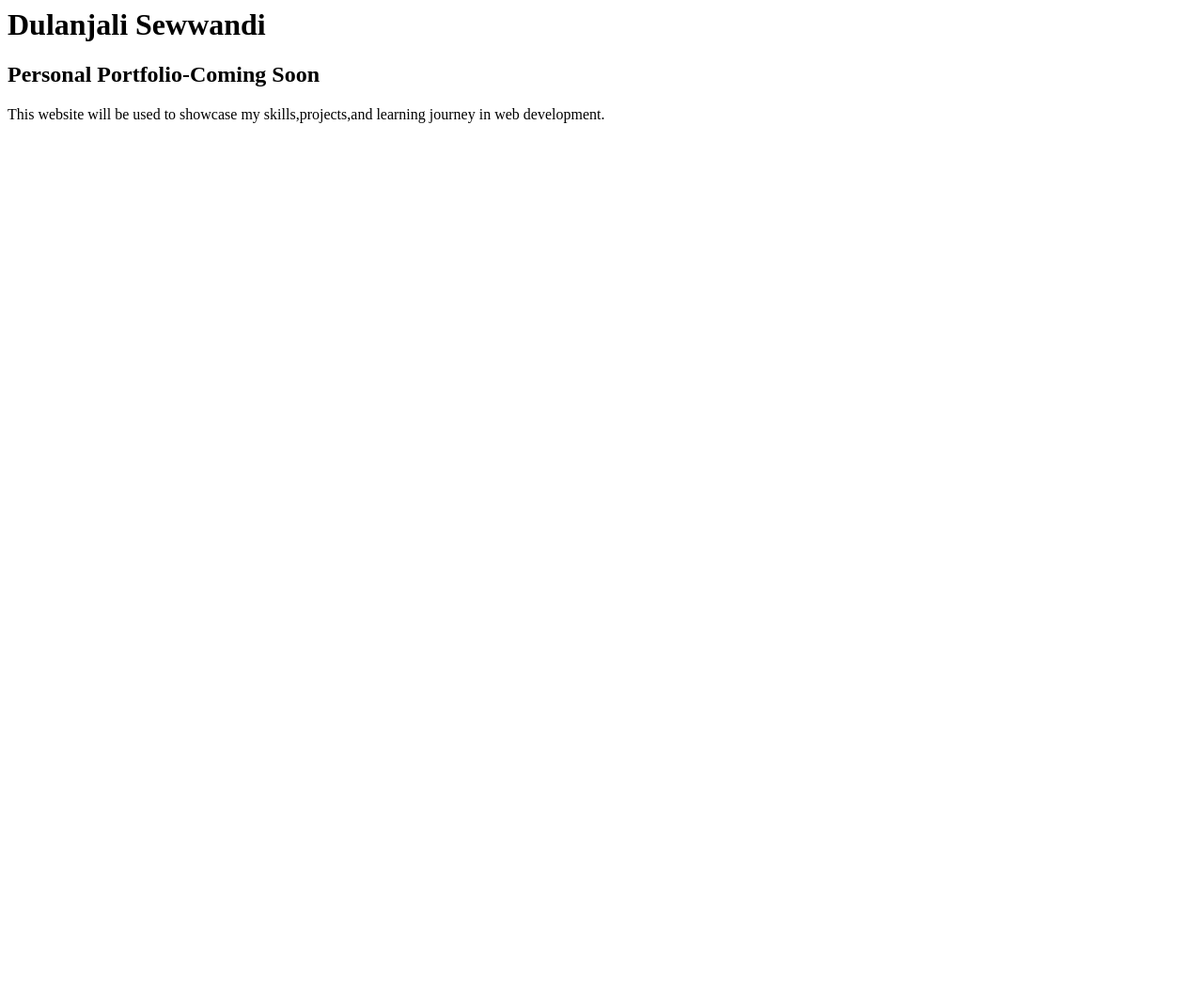
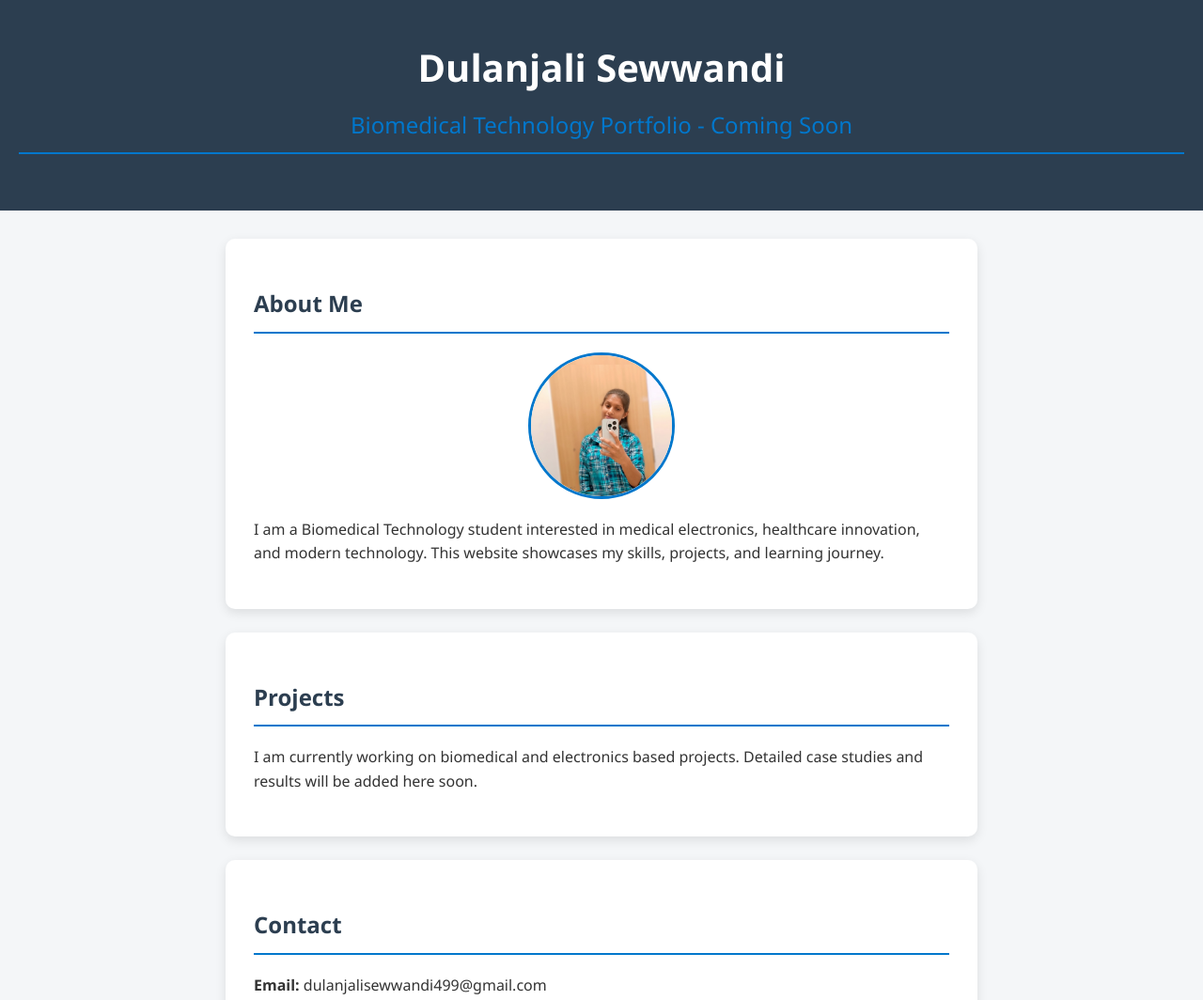
Before and after one commit to DulanjaliSewwandi/PERSONAL-PORTFOLIO, a plain HTML site: page index.html in a window 1280 px wide. Shown: the top 1064 px of the page at 94% size. Before the commit the page ends 800 px from the top, so only its background shows below. Drawn offline with Linux system fonts and the light colour scheme.

Commit message:
Initial commit: Add project structure and coming soon page

```diff
--- a/index.html
+++ b/index.html
@@ -1,10 +1,115 @@
+<!DOCTYPE html>
 <html lang="en">
-    <head>
-        <title>Personal Portfolio</title>
-    </head>
-    <body>
+<head>
+    <meta charset="UTF-8">
+    <meta name="viewport" content="width=device-width, initial-scale=1.0">
+    <title>Dulanjali Sewwandi - Portfolio</title>
+    <style>
+        /* General Styles */
+        body {
+            font-family: 'Segoe UI', Tahoma, Geneva, Verdana, sans-serif;
+            background-color: #f4f6f8;
+            color: #333;
+            margin: 0;
+            line-height: 1.6;
+        }
+
+        /* Header Section */
+        header {
+            background-color: #2c3e50;
+            color: white;
+            padding: 40px 20px;
+            text-align: center;
+        }
+
+        header h1 {
+            margin: 0;
+            font-size: 2.5rem;
+        }
+
+        header h2 {
+            font-weight: 300;
+            color: #0077cc;
+            margin-top: 10px;
+        }
+
+        /* Main Content Container */
+        main {
+            max-width: 800px;
+            margin: 30px auto;
+            padding: 0 20px;
+        }
+
+        /* Card Styling (Combined from both versions) */
+        .card {
+            background: #ffffff;
+            padding: 30px;
+            margin-bottom: 25px;
+            border-radius: 10px;
+            box-shadow: 0 4px 12px rgba(0, 0, 0, 0.1);
+        }
+
+        /* About Section Image */
+        #about img {
+            width: 150px;
+            height: 150px;
+            border-radius: 50%;
+            display: block;
+            margin: 0 auto 20px;
+            border: 3px solid #0077cc;
+            object-fit: cover;
+        }
+
+        h2 {
+            color: #2c3e50;
+            border-bottom: 2px solid #0077cc;
+            padding-bottom: 10px;
+            margin-bottom: 20px;
+        }
+
+        /* Footer */
+        footer {
+            text-align: center;
+            padding: 25px;
+            font-size: 14px;
+            color: #777;
+            background: #eef1f4;
+            margin-top: 50px;
+        }
+    </style>
+</head>
+<body>
+
+    <header>
         <h1>Dulanjali Sewwandi</h1>
-        <h2>Personal Portfolio-Coming Soon</h2>
-        <p>This website will be used to showcase my skills,projects,and learning journey in web development.</p>
-    </body>
+        <h2>Biomedical Technology Portfolio - Coming Soon</h2>
+    </header>
+
+    <main>
+        <section id="about" class="card">
+            <h2>About Me</h2>
+            <img src="WhatsApp Image 2025-12-24 at 09.47.07_ce9b0522.jpg" alt="Profile photo of Dulanjali">
+            <p>
+                I am a Biomedical Technology student interested in medical electronics,
+                healthcare innovation, and modern technology. This website showcases my
+                skills, projects, and learning journey.
+            </p>
+        </section>
+
+        <section id="projects" class="card">
+            <h2>Projects</h2>
+            <p>
+                I am currently working on biomedical and electronics based projects.
+                Detailed case studies and results will be added here soon.
+            </p>
+        </section>
+
+        <section id="contact" class="card">
+            <h2>Contact</h2>
+            <p><strong>Email:</strong> dulanjalisewwandi499@gmail.com</p>
+            <p><strong>GitHub:</strong> <a href="https://dulanjalisewwandi.github.io/PERSONAL-PORTFOLIO/" target="_blank">github.com/yourusername</a></p>
+        </section>
+    </main>
+
+</body>
 </html>
```
Also changed, not shown: WhatsApp Image 2025-12-24 at 09.47.07_ce9b0522.jpg (added).
